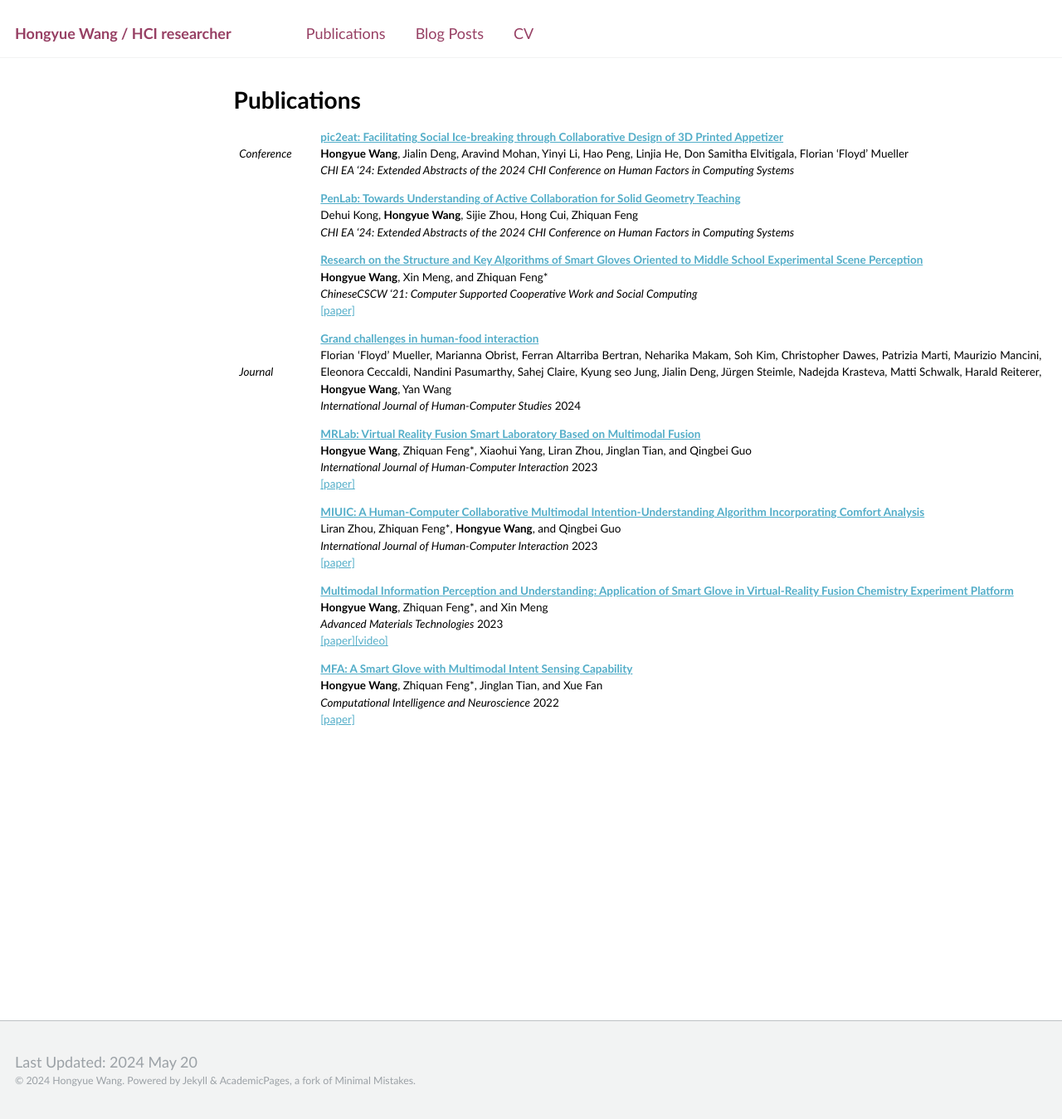
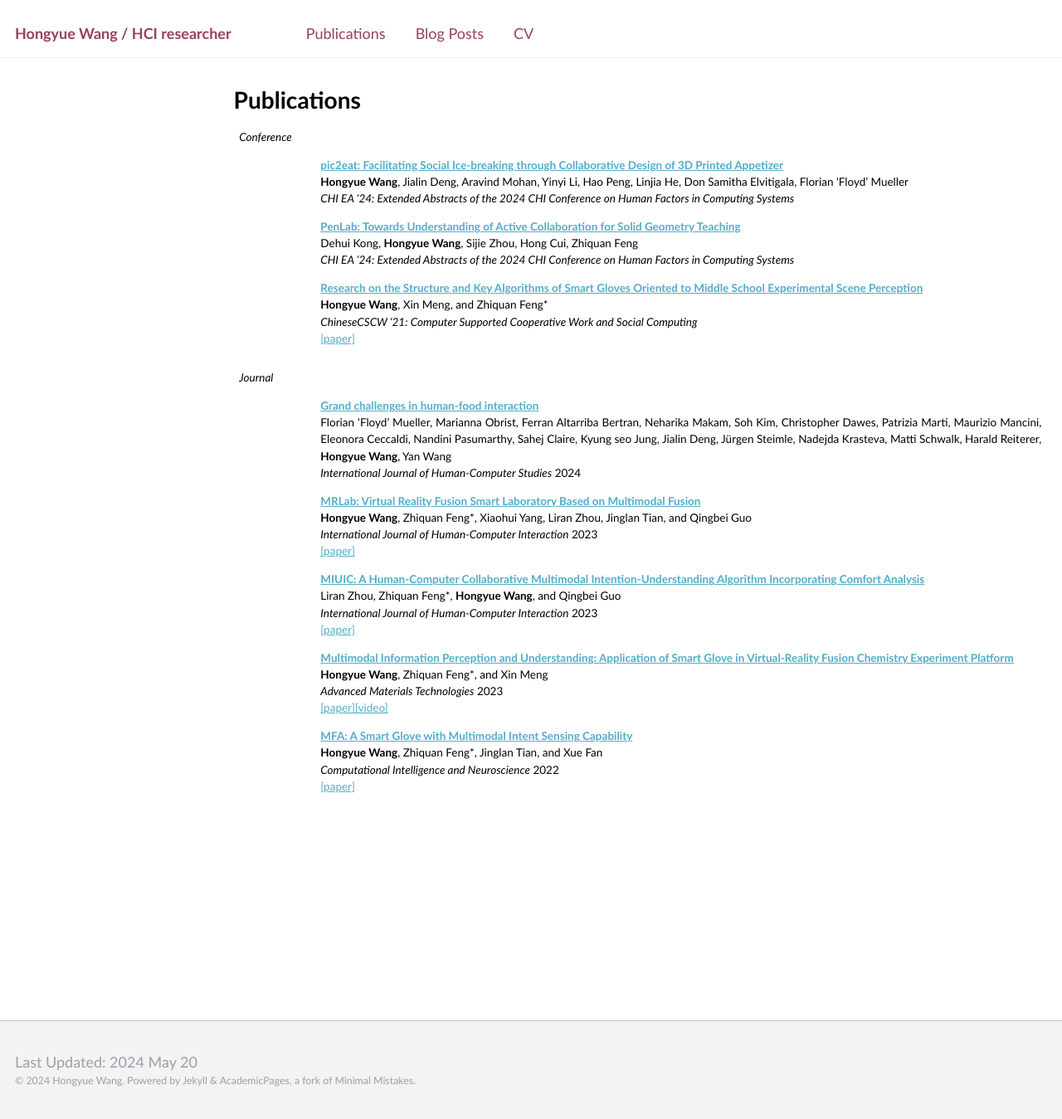
Before and after one commit to hongyue-howard-wang/hongyue-howard-wang.github.io, a Jekyll site: the page built from _pages/publications.md, in a window 1280 px wide and 1349 px high. Shown: the whole window at 83% size. Built offline with Jekyll 4.4.1, drawn with Linux system fonts in a browser that asks for light colours; nearby versions of some CDN libraries.

Commit message:
Update publications.md

```diff
--- a/_pages/publications.md
+++ b/_pages/publications.md
@@ -13,7 +13,12 @@ author_profile: false
 <tbody style="border: none;">
 
 <tr>
-<td style="border: none;" markdown="span">*Conference*</td>
+  <td style="border: none;" markdown="span">*Conference*</td>
+  <td style="border: none;" markdown="span"></td>
+</tr>
+
+<tr>
+<td style="border: none;" markdown="span"></td>
 <td markdown="span" style="border: none; text-align:justify"><a href="https://doi.org/10.1145/3613905.3651082" target="_blank">**pic2eat: Facilitating Social Ice-breaking through Collaborative Design of 3D Printed Appetizer**</a><br>**Hongyue Wang**, Jialin Deng, Aravind Mohan, Yinyi Li, Hao Peng, Linjia He, Don Samitha Elvitigala, Florian 'Floyd' Mueller<br>*CHI EA '24: Extended Abstracts of the 2024 CHI Conference on Human Factors in Computing Systems*<br></td>
 </tr>
 
@@ -27,10 +32,18 @@ author_profile: false
 <td markdown="span" style="border: none; text-align:justify"><a href="https://link.springer.com/chapter/10.1007/978-981-19-4546-5_32">**Research on the Structure and Key Algorithms of Smart Gloves Oriented to Middle School Experimental Scene Perception**</a><br>**Hongyue Wang**, Xin Meng, and Zhiquan Feng\*<br>*ChineseCSCW '21: Computer Supported Cooperative Work and Social Computing*<br><a href="/_publications/Research on the Structure and Key Algorithms of Smart Gloves Oriented to Middle School Experimental Scene Perception.pdf" target="_blank">[paper]</a></td>
 </tr>
 
-
+<tr>
+  <td style="border: none;" markdown="span"></td>
+  <td style="border: none;" markdown="span"></td>
+</tr>
 
 <tr>
-<td style="border: none;" markdown="span">*Journal*</td>
+  <td style="border: none;" markdown="span">*Journal*</td>
+  <td style="border: none;" markdown="span"></td>
+</tr>
+
+<tr>
+<td style="border: none;" markdown="span"></td>
 <td markdown="span" style="border: none; text-align:justify"><a href="https://www.sciencedirect.com/science/article/pii/S1071581923002069" target="_blank">**Grand challenges in human-food interaction**</a><br>Florian ‘Floyd’ Mueller, Marianna Obrist, Ferran Altarriba Bertran, Neharika Makam, Soh Kim, Christopher Dawes, Patrizia Marti, Maurizio Mancini, Eleonora Ceccaldi, Nandini Pasumarthy, Sahej Claire, Kyung seo Jung, Jialin Deng, Jürgen Steimle, Nadejda Krasteva, Matti Schwalk, Harald Reiterer, **Hongyue Wang**, Yan Wang<br>*International Journal of Human-Computer Studies* 2024<br></td>
 </tr>
 
```
